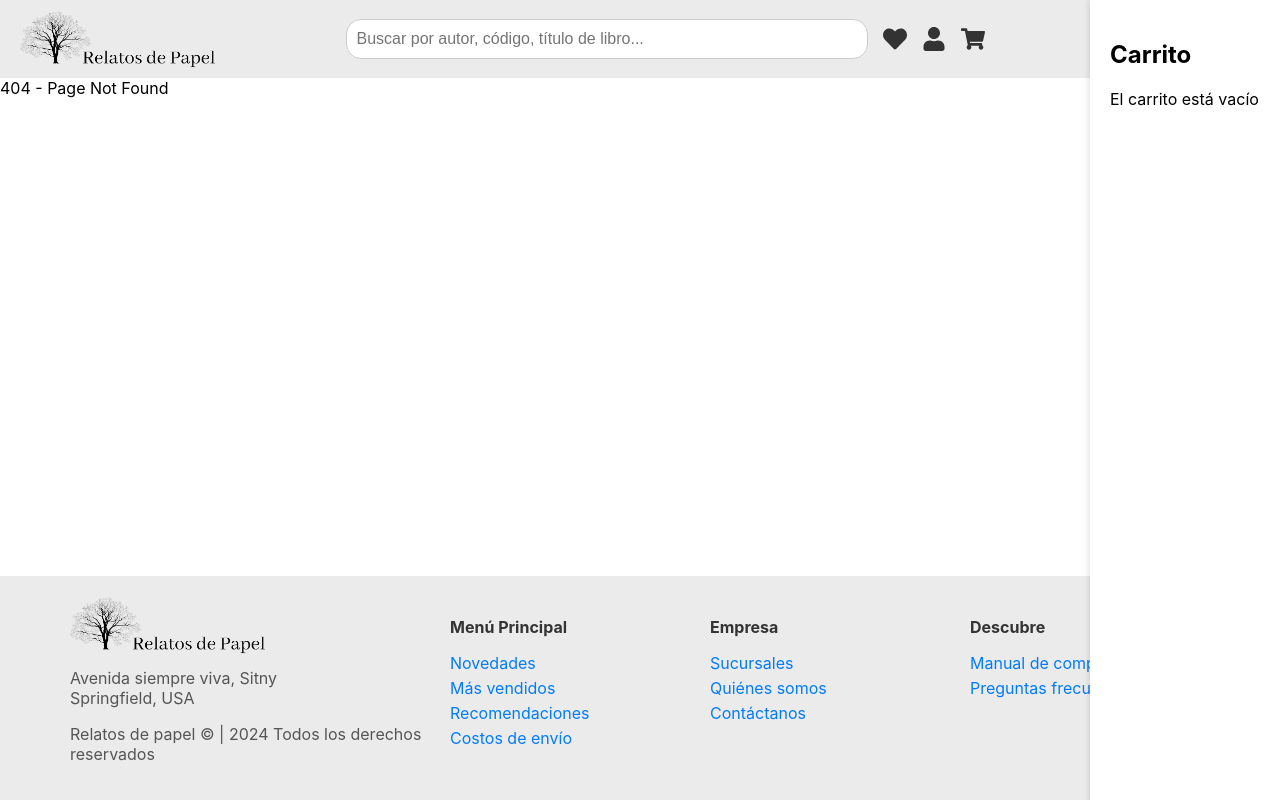
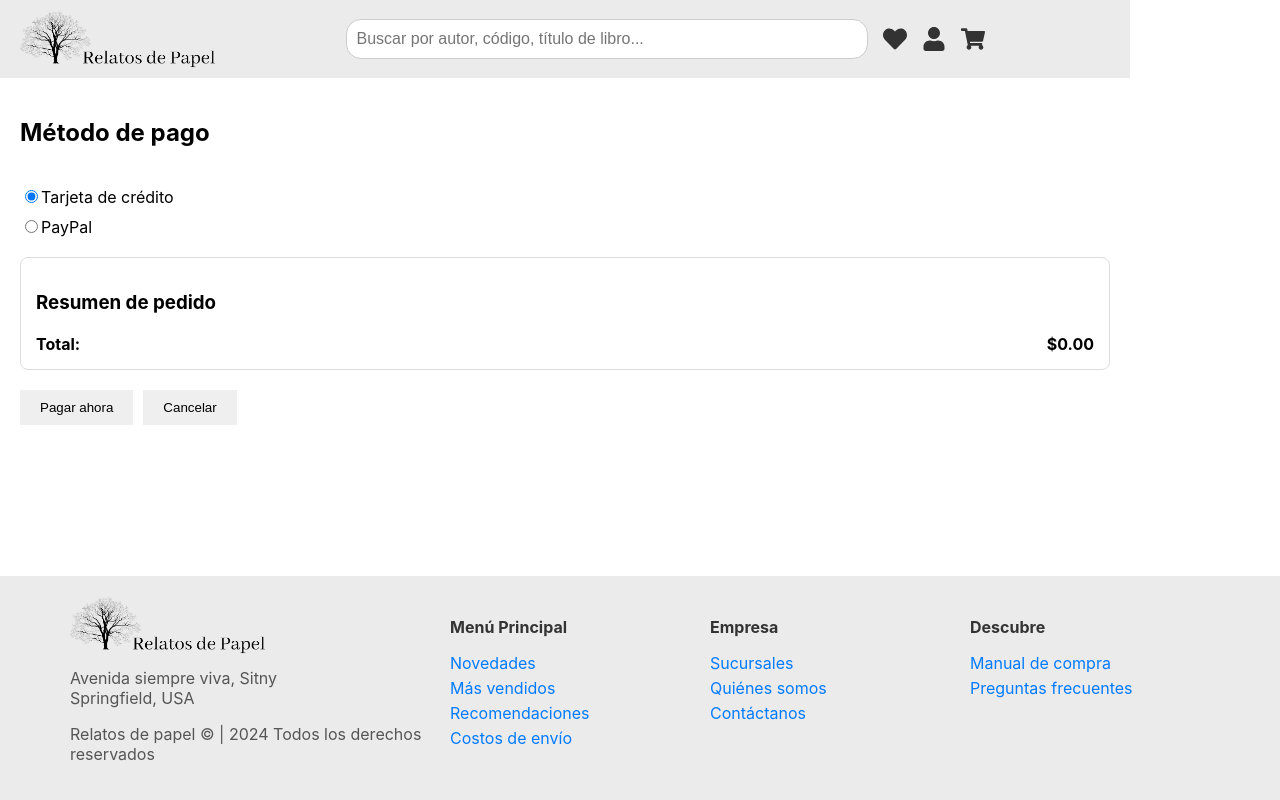
Before and after one commit to jordan07espi/Front-end-Relatos-de-Papel, a React (Create React App) app: page /checkout in a window 1280 px wide. Built offline with nearby package versions, Linux system fonts and the light colour scheme.

Commit message:
Funcionalidad de pago implementada

```diff
--- a/src/components/Cart.js
+++ b/src/components/Cart.js
@@ -1,11 +1,12 @@
 import React from 'react';
+import { Link } from 'react-router-dom';
 import { useCart } from '../hooks/useCart';
 import { FaTrash } from 'react-icons/fa';
 import '../styles/styles.css';
 
 const Cart = () => {
     const {
-        cart = [], // Ensure cart is an empty array if undefined
+        cart = [],
         removeFromCart,
         clearCart,
         updateQuantity,
@@ -57,9 +58,9 @@ const Cart = () => {
                         <button onClick={clearCart} className="clear-btn">
                             Vaciar Carrito
                         </button>
-                        <button className="checkout-btn">
+                        <Link to="/checkout" className="checkout-btn">
                             Proceder al Pago
-                        </button>
+                        </Link>
                     </div>
                 </>
             )}
--- a/src/context/CartContext.js
+++ b/src/context/CartContext.js
@@ -8,11 +8,13 @@ export const CartProvider = ({ children }) => {
     const addToCart = (item) => {
         const existingItem = cart.find((cartItem) => cartItem.id === item.id);
         if (existingItem) {
-      setCart(cart.map((cartItem) =>
+            setCart(
+                cart.map((cartItem) =>
                     cartItem.id === item.id
                         ? { ...cartItem, cantidad: cartItem.cantidad + 1 }
                         : cartItem
-      ));
+                )
+            );
         } else {
             setCart([...cart, { ...item, cantidad: 1 }]);
         }
@@ -23,17 +25,22 @@ export const CartProvider = ({ children }) => {
     };
 
     const clearCart = () => {
-    setCart([]);
+        setCart([]); // Método para vaciar el carrito.
     };
 
     const updateQuantity = (id, quantity) => {
-    setCart(cart.map((item) =>
+        setCart(
+            cart.map((item) =>
                 item.id === id ? { ...item, cantidad: quantity } : item
-    ));
+            )
+        );
     };
 
     const getTotalPrice = () => {
-    return cart.reduce((total, item) => total + item.precio * item.cantidad, 0);
+        return cart.reduce(
+            (total, item) => total + item.precio * item.cantidad,
+            0
+        ); // Calcula el total del carrito.
     };
 
     return (
--- a/src/routes/GlobalRouter.js
+++ b/src/routes/GlobalRouter.js
@@ -1,16 +1,16 @@
-// src/components/GlobalRouter.js
-import React, { useContext } from 'react';
-import { BrowserRouter, Routes, Route, useLocation } from 'react-router-dom';
-import Landing from '../views/Landing';
-import BookstoreDetails from '../views/BookstoreDetails';
-import NotFound from '../views/NotFound';
-import { Overview } from '../views/Overview';
+import React, { useContext } from "react";
+import { BrowserRouter, Routes, Route, useLocation } from "react-router-dom";
+import Landing from "../views/Landing";
+import BookstoreDetails from "../views/BookstoreDetails";
+import NotFound from "../views/NotFound";
+import { Overview } from "../views/Overview";
 import { Header } from "../components/Header";
 import { Footer } from "../components/Footer";
-import { SearchProvider, SearchContext } from '../context/SearchContext';
-import { CartProvider } from '../context/CartContext';
-import Cart from '../components/Cart';
-import '../styles/styles.css';
+import { SearchProvider, SearchContext } from "../context/SearchContext";
+import { CartProvider } from "../context/CartContext";
+import Cart from "../components/Cart";
+import Checkout from "../views/Checkout"; // Importamos el componente Checkout
+import "../styles/styles.css";
 
 function GlobalRouter() {
   return (
@@ -22,6 +22,7 @@ function GlobalRouter() {
                 <Route path="/" element={<Landing />} />
                 <Route path="/books" element={<Overview />} />
                 <Route path="/books/:id" element={<BookstoreDetails />} />
+                <Route path="/checkout" element={<Checkout />} /> {/* Nueva ruta */}
                 <Route path="*" element={<NotFound />} />
               </Routes>
             </Layout>
@@ -42,12 +43,12 @@ const Layout = ({ children }) => {
   return (
       <div className="layout">
         <div className="main-content">
-        {location.pathname !== '/' && <Header onSearch={handleSearch} />}
+          {location.pathname !== "/" && <Header onSearch={handleSearch} />}
           {children}
         </div>
-      {location.pathname !== '/' && <Cart />}
+        {location.pathname !== "/" && <Cart />}
       </div>
   );
-}
+};
 
 export default GlobalRouter;
--- a/src/styles/styles.css
+++ b/src/styles/styles.css
@@ -87,31 +87,31 @@ body, html {
 
 /*Landing */
 .landing {
-    display: flex; /* Activa Flexbox */
-    flex-direction: column; /* Alinea elementos en columna */
-    justify-content: center; /* Centra verticalmente */
-    align-items: center; /* Centra horizontalmente */
-    height: 100vh; /* Ocupa toda la altura de la ventana */
-    text-align: center; /* Asegura que el texto esté centrado */
+    display: flex;
+    flex-direction: column;
+    justify-content: center;
+    align-items: center;
+    height: 100vh;
+    text-align: center;
 }
 
 .landing-text {
-    font-size: 24px; /* Ajusta el tamaño de la fuente */
-    color: #000; /* Color negro */
-    margin-bottom: 20px; /* Espaciado entre el párrafo y la barra */
-    text-decoration: none; /* Elimina el subrayado del enlace */
-    font-weight: bold; /* Destaca el texto */
+    font-size: 24px;
+    color: #000;
+    margin-bottom: 20px;
+    text-decoration: none;
+    font-weight: bold;
 }
 
 .landing a {
-    text-decoration: none; /* Elimina el subrayado del enlace */
-    color: inherit; /* Hereda el color del padre */
+    text-decoration: none;
+    color: inherit;
 }
 
 .preload-container {
     display: flex;
-    width: 100%; /* Asegura que se extienda adecuadamente */
-    max-width: 600px; /* Limita el ancho máximo */
+    width: 100%;
+    max-width: 600px;
     justify-content: center;
 }
 
@@ -135,8 +135,8 @@ body, html {
 /* HEADER */
 .header {
     display: flex;
-    align-items: center; /* Centra verticalmente los elementos */
-    justify-content: space-between; /* Coloca el logo a la izquierda y el resto al centro/derecha */
+    align-items: center;
+    justify-content: space-between;
     padding: 10px 20px;
     background-color: #ebebeb;
 }
@@ -148,9 +148,9 @@ body, html {
 
 .header-search-container {
     display: flex;
-    align-items: center; /* Centra verticalmente la barra e íconos */
+    align-items: center;
     flex-grow: 1;
-    justify-content: center; /* Centra horizontalmente la barra de búsqueda */
+    justify-content: center;
 }
 
 .header-search {
@@ -164,9 +164,9 @@ body, html {
 
 .header-icons {
     display: flex;
-    align-items: center; /* Centra verticalmente los íconos */
-    gap: 15px; /* Espacio entre los íconos */
-    margin-left: 15px; /* Separa los íconos de la barra de búsqueda */
+    align-items: center;
+    gap: 15px;
+    margin-left: 15px;
 }
 
 .header-icon {
@@ -177,7 +177,7 @@ body, html {
 }
 
 .header-icon:hover {
-    color: #007BFF; /* Cambia el color al pasar el cursor */
+    color: #007BFF;
 }
 
 
@@ -233,7 +233,7 @@ body, html {
 }
 
 .details-content h2 {
-    margin: 0 0 5px; /* Reduce the bottom margin */
+    margin: 0 0 5px;
     font-size: 24px;
     color: #333;
 }
@@ -242,7 +242,7 @@ body, html {
     display: flex;
     align-items: center;
     gap: 10px;
-    margin: 5px 0 10px; /* Adjust the margins to be closer to the title */
+    margin: 5px 0 10px;
 }
 
 .ratings span {
@@ -250,7 +250,7 @@ body, html {
 }
 
 .price {
-    font-size: 30px; /* Increase the font size */
+    font-size: 30px;
     font-weight: bold;
     color: #333;
     margin: 10px 0;
@@ -332,13 +332,13 @@ body, html {
 
 .cart-item-details {
     flex-grow: 1;
-    text-align: left; /* Asegura que el texto dentro esté alineado a la izquierda */
+    text-align: left;
     display: flex;
-    flex-direction: column; /* Coloca el título y el precio en columnas */
+    flex-direction: column;
 }
 
 .cart-item-details span {
-    margin-bottom: 5px; /* Agrega espacio entre título y precio */
+    margin-bottom: 5px;
 }
 
 .remove-btn {
@@ -382,6 +382,7 @@ body, html {
     border-radius: 5px;
     cursor: pointer;
     text-align: center;
+    text-decoration: none;
 }
 
 .clear-btn:hover {
@@ -400,6 +401,51 @@ body, html {
     border-radius: 5px;
 }
 
+/*PAGO*/
+.checkout-container {
+    display: flex;
+    flex-direction: column;
+    gap: 20px;
+    padding: 20px;
+}
+
+.payment-section {
+    display: flex;
+    flex-direction: column;
+    gap: 10px;
+}
+
+.order-summary {
+    border: 1px solid #ddd;
+    padding: 15px;
+    border-radius: 8px;
+}
+
+.summary-item {
+    display: flex;
+    justify-content: space-between;
+    margin-bottom: 10px;
+}
+
+.summary-total {
+    display: flex;
+    justify-content: space-between;
+    font-weight: bold;
+    margin-top: 20px;
+}
+
+.checkout-buttons button {
+    margin-right: 10px;
+    padding: 10px 20px;
+    border: none;
+    cursor: pointer;
+}
+
+
+.hide-sidebar .cart-sidebar {
+    display: none;
+}
+
 
 
 
@@ -412,8 +458,8 @@ body, html {
     color: #555;
     margin: 0;
     box-sizing: border-box;
-    flex-shrink: 0; /* Asegura que el footer no se reduzca */
-    margin-top: auto; /* Empuja el footer al final si el contenido es corto */
+    flex-shrink: 0;
+    margin-top: auto;
 }
 
 .footer-content {
--- /dev/null
+++ b/src/views/Checkout.js
@@ -0,0 +1,57 @@
+import React, { useContext, useEffect } from "react";
+import { useNavigate } from "react-router-dom";
+import { CartContext } from "../context/CartContext";
+
+const Checkout = () => {
+    const { cart, clearCart, getTotalPrice } = useContext(CartContext);
+    const navigate = useNavigate();
+
+    // Oculta el sidebar cuando se renderiza esta vista
+    useEffect(() => {
+        const body = document.querySelector("body");
+        body.classList.add("hide-sidebar");
+        return () => {
+            body.classList.remove("hide-sidebar"); // Restaura el sidebar al salir
+        };
+    }, []);
+
+    const handlePayment = () => {
+        alert("¡El pedido se ha realizado con éxito!"); // Mensaje de confirmación.
+        clearCart(); // Vacía el carrito.
+        navigate("/"); // Redirige a la página principal.
+    };
+
+    return (
+        <div className="checkout-container">
+            <h2>Método de pago</h2>
+            <div className="payment-section">
+                <div>
+                    <input type="radio" name="payment" id="credit-card" defaultChecked />
+                    <label htmlFor="credit-card">Tarjeta de crédito</label>
+                </div>
+                <div>
+                    <input type="radio" name="payment" id="paypal" />
+                    <label htmlFor="paypal">PayPal</label>
+                </div>
+            </div>
+            <div className="order-summary">
+                <h3>Resumen de pedido</h3>
+                {cart.map((item) => (
+                    <div key={item.id} className="summary-item">
+                        <span>{item.name}</span>
+                        <span>${(item.precio * item.cantidad).toFixed(2)}</span>
+                    </div>
+                ))}
+                <div className="summary-total">
+                    <strong>Total:</strong> ${getTotalPrice().toFixed(2)}
+                </div>
+            </div>
+            <div className="checkout-buttons">
+                <button onClick={handlePayment}>Pagar ahora</button>
+                <button onClick={() => navigate("/")}>Cancelar</button>
+            </div>
+        </div>
+    );
+};
+
+export default Checkout;
```
Lines whose indentation alone changed are shown as unchanged.
